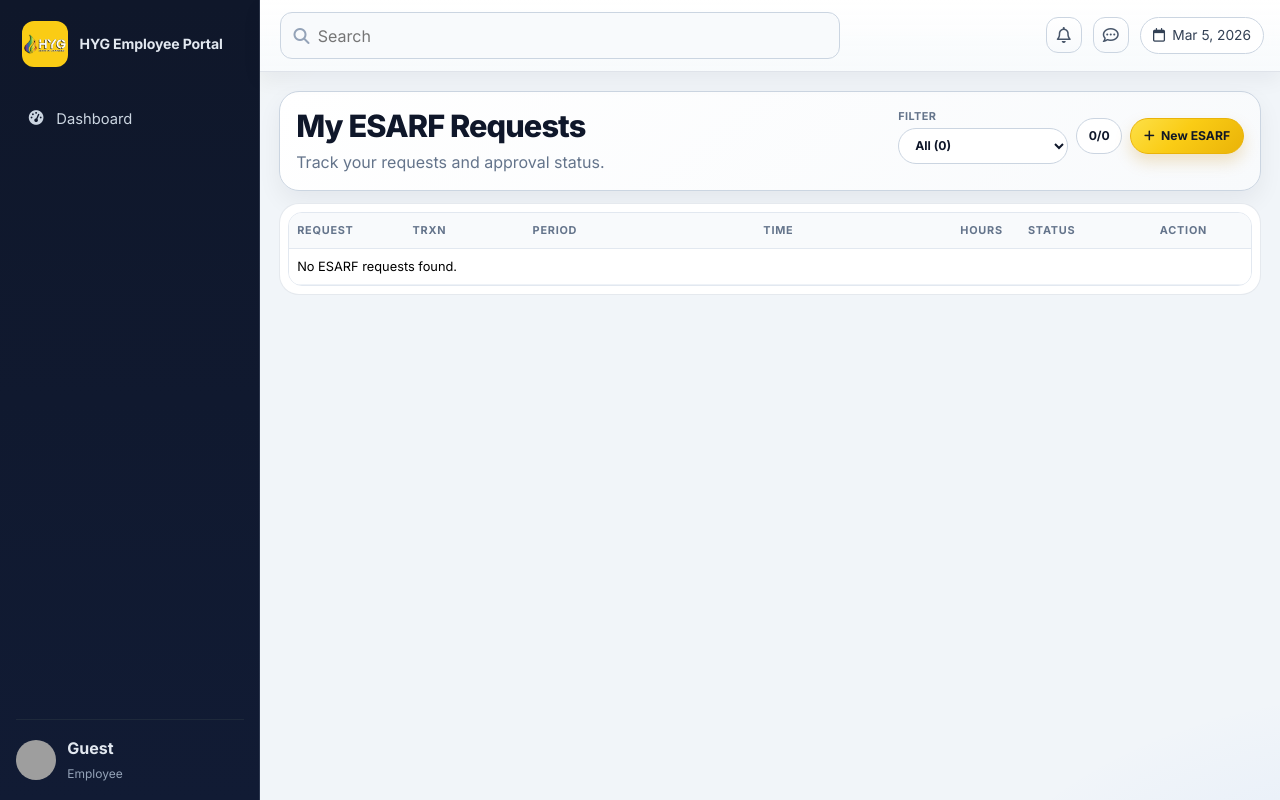
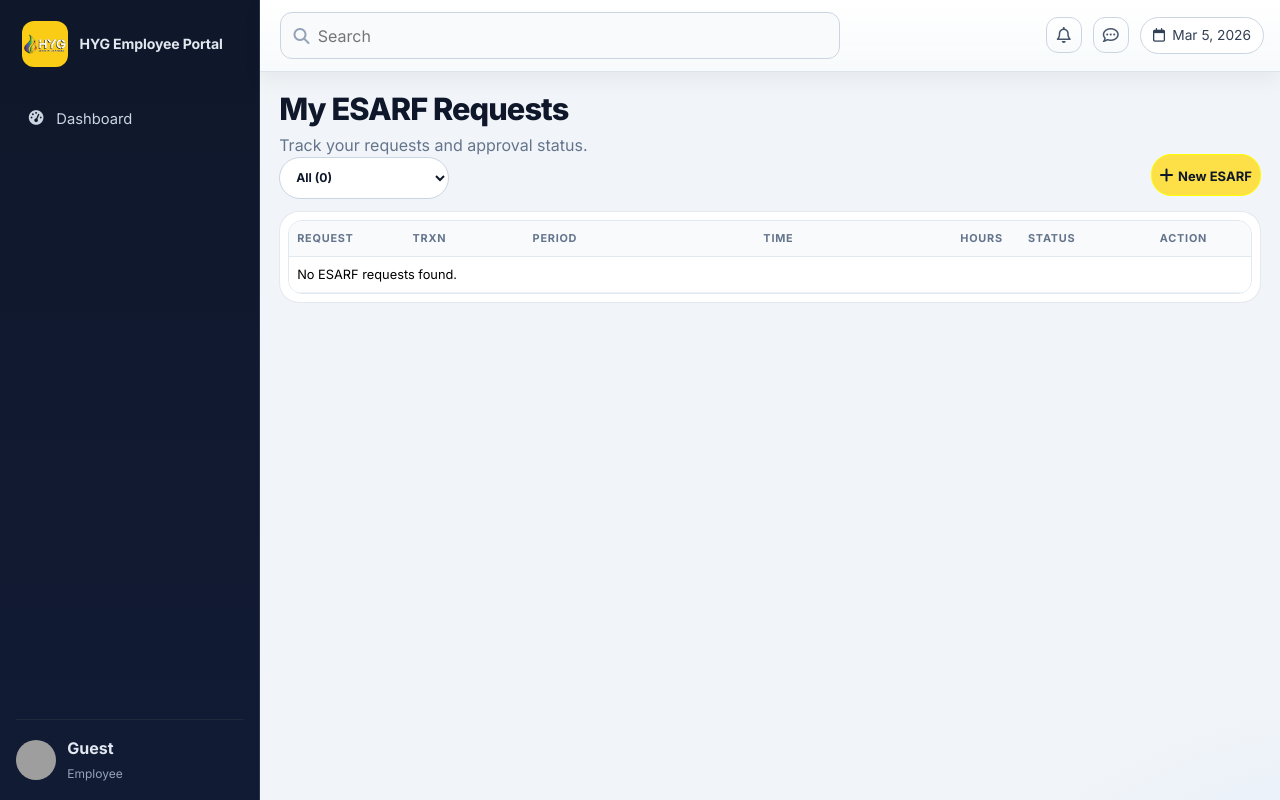
Before and after one commit to opalialuigiandreyengr-cmyk/hygportal, a Flask app: template website/templates/employee/esarf_requests.html in a window 1280 px wide. Run offline with Flask 3, Linux system fonts and the light colour scheme; the template is opened without the code that fills it, so the values that code supplies are empty; grey boxes are pictures that could not be loaded.

Commit message:
modify leave request

```diff
--- a/website/templates/employee/esarf_requests.html
+++ b/website/templates/employee/esarf_requests.html
@@ -2,7 +2,7 @@
 {% block title %}My ESARF Requests | HYG Employee Portal{% endblock %}
 
 {% block extra_head %}
-  <link rel="stylesheet" href="{{ url_for('static', filename='css/pages/esarf.css') }}">
+  <!-- <link rel="stylesheet" href="{{ url_for('static', filename='css/pages/esarf.css') }}"> -->
   <link rel="stylesheet" href="{{ url_for('static', filename='css/pages/employee.css') }}">
 {% endblock %}
 
@@ -40,9 +40,9 @@
       <h1>My ESARF Requests</h1>
       <p>Track your requests and approval status.</p>
     </div>
-    <div class="esarf-hero-actions employee-esarf-hero-tools">
+    <div class="esarf-hero-actions employee-esarf-hero-tools" style="display: flex; justify-content: space-between">
       <div class="employee-esarf-filter-box">
-        <label for="esarfStatusFilter">Filter</label>
+        <!-- <label for="esarfStatusFilter">Filter</label> -->
         <select id="esarfStatusFilter" class="employee-esarf-filter-select" aria-label="Filter ESARF requests by status">
           <option value="all">All ({{ stats.total }})</option>
           <option value="pending">Pending ({{ stats.pending }})</option>
@@ -51,11 +51,14 @@
           <option value="rejected">Rejected ({{ stats.rejected }})</option>
         </select>
       </div>
-      <span class="esarf-info-btn employee-esarf-count-pill" id="esarfShowingCount">0/{{ stats.total }}</span>
-      <a href="{{ url_for('employee.esarf') }}" class="esarf-info-btn esarf-request-btn employee-esarf-hero-btn">
-        <i class="fa-solid fa-plus"></i>
-        <span>New ESARF</span>
-      </a>
+      <div style="border: 1px solid black; border-radius: 20px; display: flex; align-items: center; padding: 8px; position: relative; top: -3px; background-color: #fde047; border-color: rgb(255, 255, 0);" >
+        <a href="{{ url_for('employee.esarf') }}" class="esarf-info-btn esarf-request-btn employee-esarf-hero-btn">
+          <i class="fa-solid fa-plus"></i>
+          <span style="font-size: 13px; font-weight: bold;">New ESARF</span>
+        </a>
+
+      </div>
+      <!-- <span class="esarf-info-btn employee-esarf-count-pill" id="esarfShowingCount">0/{{ stats.total }}</span> -->
     </div>
   </section>
 
```
